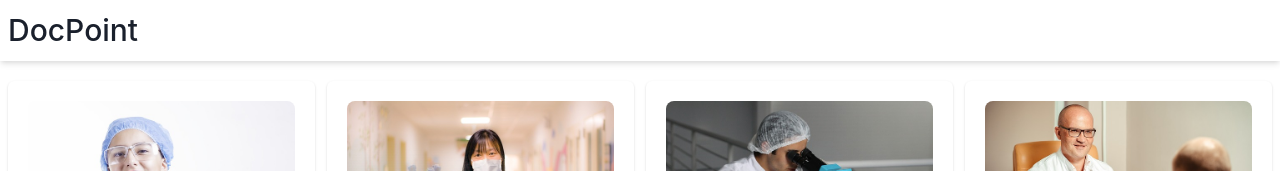
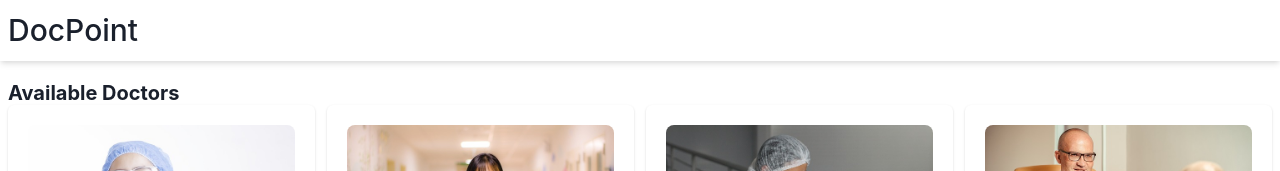
Before and after one commit to Sumit45doc/docpoint, a React (Vite) app: page /hospital in a window 1280 px wide. Shown: the top 171 px of the page. Built offline with nearby package versions, Linux system fonts and the light colour scheme.

Commit message:
doctor heading

```diff
--- a/src/components/pages/Hospital.tsx
+++ b/src/components/pages/Hospital.tsx
@@ -22,6 +22,7 @@ function Hospital() {
         </Heading>
         <Text>{state?.description}</Text>
       </Box>}
+      <Heading size={'md'}>Available Doctors</Heading>
       <DoctorCards/>
     </Box>
   )
```
